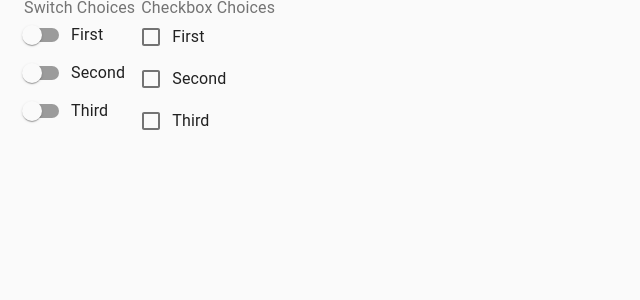
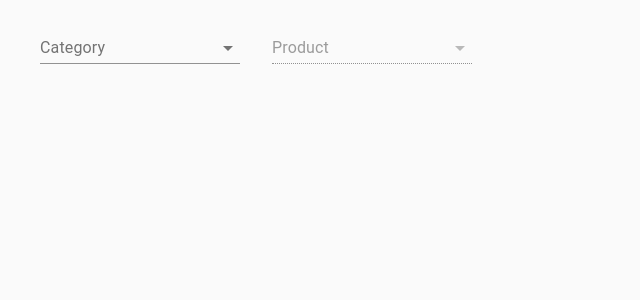
Before and after one commit to eliseuvideira/react-material-ui-cookbook, a React app: page / in a window 1280 px wide. Shown: the top 300 px of the page, without its empty margins (0-640 px from the left). Built offline with nearby package versions, Linux system fonts and the light colour scheme.

Commit message:
using selects and controlling selects with state

```diff
--- a/src/components/Page.tsx
+++ b/src/components/Page.tsx
@@ -3,87 +3,126 @@ import { makeStyles } from '@material-ui/core/styles';
 import {
   CssBaseline,
   FormControl,
-  FormControlLabel,
   Container,
-  FormLabel,
-  FormGroup,
-  Switch,
-  Checkbox,
+  InputLabel,
+  Select,
+  MenuItem,
 } from '@material-ui/core';
-import PropTypes from 'prop-types';
 
-const useStyles = makeStyles({
+const useStyles = makeStyles((theme) => ({
   root: {
     flexGrow: 1,
   },
-});
-
-const SwitchGroup: React.FC<{
-  label: string;
-  onChange: (
-    index: number,
-  ) => (event: React.ChangeEvent<HTMLInputElement>) => void;
-  values: { checked?: boolean; label: string }[];
-  checkbox?: boolean;
-}> = ({ values, label, onChange, checkbox }) => (
-  <FormControl component="fieldset">
-    <FormLabel component="legend">{label}</FormLabel>
-    <FormGroup>
-      {values.map((value, index) => (
-        <FormControlLabel
-          key={index}
-          control={
-            checkbox ? (
-              <Checkbox checked={value.checked} onChange={onChange(index)} />
-            ) : (
-              <Switch checked={value.checked} onChange={onChange(index)} />
-            )
-          }
-          label={value.label}
-        />
-      ))}
-    </FormGroup>
-  </FormControl>
-);
-
-SwitchGroup.propTypes = {
-  label: PropTypes.string.isRequired,
-  onChange: PropTypes.func.isRequired,
-  values: PropTypes.array.isRequired,
-  checkbox: PropTypes.bool,
-};
+  control: {
+    margin: theme.spacing(2),
+    minWidth: 200,
+  },
+}));
 
 const Page = () => {
   const classes = useStyles();
 
-  const [values, setValues] = useState([
-    { label: 'First', checked: false },
-    { label: 'Second', checked: false },
-    { label: 'Third', checked: false },
+  const [categories, setCategories] = useState<
+    {
+      label: string;
+      id: number;
+      category?: number;
+      selected?: boolean;
+    }[]
+  >([
+    { label: 'Eletronics', id: 1 },
+    { label: 'Clothing', id: 1 },
+    { label: 'Office', id: 1 },
   ]);
 
-  const onChange = (index: number) => () => {
-    const newValues = [...values];
-    const value = newValues[index];
-    newValues[index] = { ...value, checked: !value.checked };
-    setValues(newValues);
+  const [products, setProducts] = useState<
+    {
+      label: string;
+      id: number;
+      category?: number;
+      selected?: boolean;
+    }[]
+  >([
+    { label: 'TV', id: 1, category: 1 },
+    { label: 'Monitor', id: 1, category: 1 },
+    { label: 'Notebook', id: 1, category: 1 },
+    { label: 'T Shirt', id: 1, category: 2 },
+    { label: 'Pants', id: 1, category: 2 },
+    { label: 'Shoe', id: 1, category: 2 },
+    { label: 'Chair', id: 1, category: 3 },
+    { label: 'Table', id: 1, category: 3 },
+    { label: 'Desk', id: 1, category: 3 },
+  ]);
+
+  const setters = {
+    categories: setCategories,
+    products: setProducts,
   };
+
+  const collections = { categories, products };
+
+  const onChange = (
+    event: React.ChangeEvent<{ name?: string; value: unknown }>,
+  ) => {
+    const name = event.target.name as 'categories' | 'products';
+    const value = event.target.value;
+    const setCollection = setters[name];
+    const collection = collections[name].map((item) => ({
+      ...item,
+      selected: false,
+    }));
+    const index = collection.findIndex(
+      (item) => item.id === +(value as string),
+    );
+    collection[index] = { ...collection[index], selected: true };
+    setCollection(collection);
+  };
+
+  const category = categories.find((category) => category.selected) || {
+    id: '',
+  };
+  const product = products.find((product) => product.selected) || { id: '' };
 
   return (
     <div className={classes.root}>
       <CssBaseline />
       <Container>
-        <SwitchGroup
-          label="Switch Choices"
-          values={values}
-          onChange={onChange}
-        />
-        <SwitchGroup
-          label="Checkbox Choices"
-          values={values}
-          onChange={onChange}
-          checkbox
-        />
+        <FormControl className={classes.control}>
+          <InputLabel htmlFor="categories">Category</InputLabel>
+          <Select
+            value={category.id}
+            onChange={onChange}
+            inputProps={{ name: 'categories', id: 'categories' }}
+          >
+            <MenuItem value="">
+              <em>None</em>
+            </MenuItem>
+            {categories.map((category) => (
+              <MenuItem key={category.id} value={category.id}>
+                {category.label}
+              </MenuItem>
+            ))}
+          </Select>
+        </FormControl>
+        <FormControl className={classes.control} disabled={category.id === ''}>
+          <InputLabel htmlFor="Products">Product</InputLabel>
+          <Select
+            value={product.id}
+            onChange={onChange}
+            inputProps={{ name: 'products', id: 'values' }}
+          >
+            <MenuItem value="">
+              <em>None</em>
+            </MenuItem>
+            {products
+              .filter((product) => product.category === category.id)
+              .map((product) => (
+                <MenuItem key={product.id} value={product.id}>
+                  {product.label}
+                </MenuItem>
+              ))}
+          </Select>
+        </FormControl>
       </Container>
     </div>
   );
```
